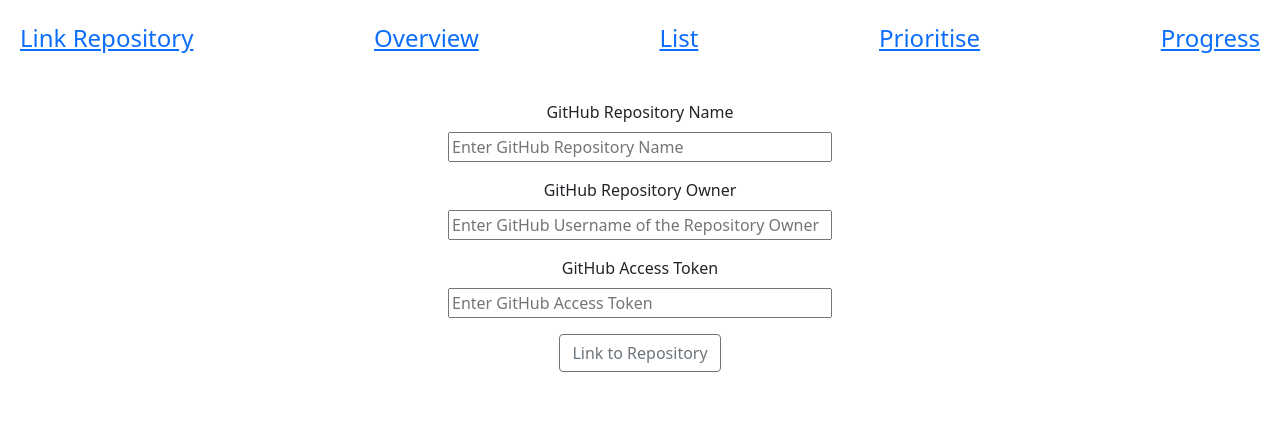
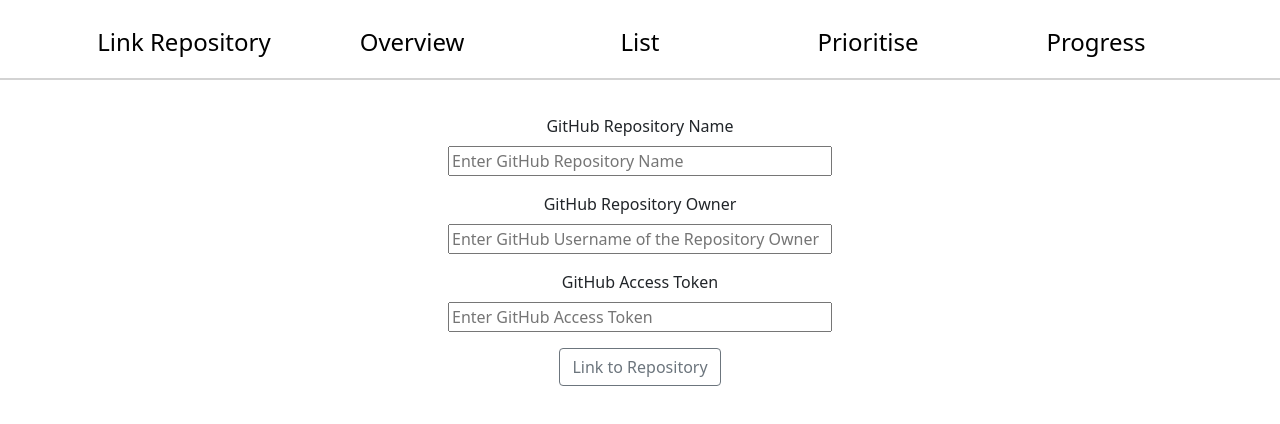
Before and after one commit to LiamTodd/human-centric-issue-visualiser, a React (Create React App) app: page / in a window 1280 px wide. Shown: the top 424 px of the page. Built offline with nearby package versions, Linux system fonts and the light colour scheme.

Commit message:
fix up navbar

```diff
--- a/src/App.js
+++ b/src/App.js
@@ -1,6 +1,6 @@
 import './css/App.css';
 import 'bootstrap/dist/css/bootstrap.min.css';
-import Navbar from './components/Navbar';
+import Navbar from './components/NavbarComponent';
 import AuthenticateComponent from './components/AuthenticateComponent';
 import { HashRouter, Routes, Route } from 'react-router-dom';
 import OverviewComponent from './components/OverviewComponent';
--- a/src/components/Navbar.js
+++ /dev/null
@@ -1,19 +0,0 @@
-import React from 'react';
-import { NavLink } from 'react-router-dom';
-
-export default function Navbar() {
-  return (
-    <div
-      className="navbar"
-      style={{ width: '100%', fontSize: '24px', padding: '20px' }}
-    >
-      <NavLink exact="true" to="/">
-        Link Repository
-      </NavLink>
-      <NavLink to="/overview">Overview</NavLink>
-      <NavLink to="/list">List</NavLink>
-      <NavLink to="/prioritise">Prioritise</NavLink>
-      <NavLink to="/progress">Progress</NavLink>
-    </div>
-  );
-}
--- /dev/null
+++ b/src/components/NavbarComponent.js
@@ -0,0 +1,86 @@
+import React from 'react';
+import { NavLink } from 'react-router-dom';
+
+import Container from 'react-bootstrap/Container';
+import Row from 'react-bootstrap/Row';
+import Col from 'react-bootstrap/Col';
+
+export default function NavbarComponent() {
+  return (
+    <div
+      style={{
+        borderBottom: '2px solid lightgrey',
+        height: '10vh',
+        paddingTop: '3vh',
+        marginBottom: '10px'
+      }}
+    >
+      <Container>
+        <Row>
+          <Col>
+            <NavLink
+              exact="true"
+              to="/"
+              style={{
+                textDecoration: 'none',
+                color: 'black',
+                fontSize: '24px'
+              }}
+            >
+              Link Repository
+            </NavLink>
+          </Col>
+          <Col>
+            <NavLink
+              to="/overview"
+              style={{
+                textDecoration: 'none',
+                color: 'black',
+                fontSize: '24px'
+              }}
+            >
+              Overview
+            </NavLink>
+          </Col>
+
+          <Col>
+            <NavLink
+              to="/list"
+              style={{
+                textDecoration: 'none',
+                color: 'black',
+                fontSize: '24px'
+              }}
+            >
+              List
+            </NavLink>
+          </Col>
+          <Col>
+            <NavLink
+              to="/prioritise"
+              style={{
+                textDecoration: 'none',
+                color: 'black',
+                fontSize: '24px'
+              }}
+            >
+              Prioritise
+            </NavLink>
+          </Col>
+          <Col>
+            <NavLink
+              to="/progress"
+              style={{
+                textDecoration: 'none',
+                color: 'black',
+                fontSize: '24px'
+              }}
+            >
+              Progress
+            </NavLink>
+          </Col>
+        </Row>
+      </Container>
+    </div>
+  );
+}
```
